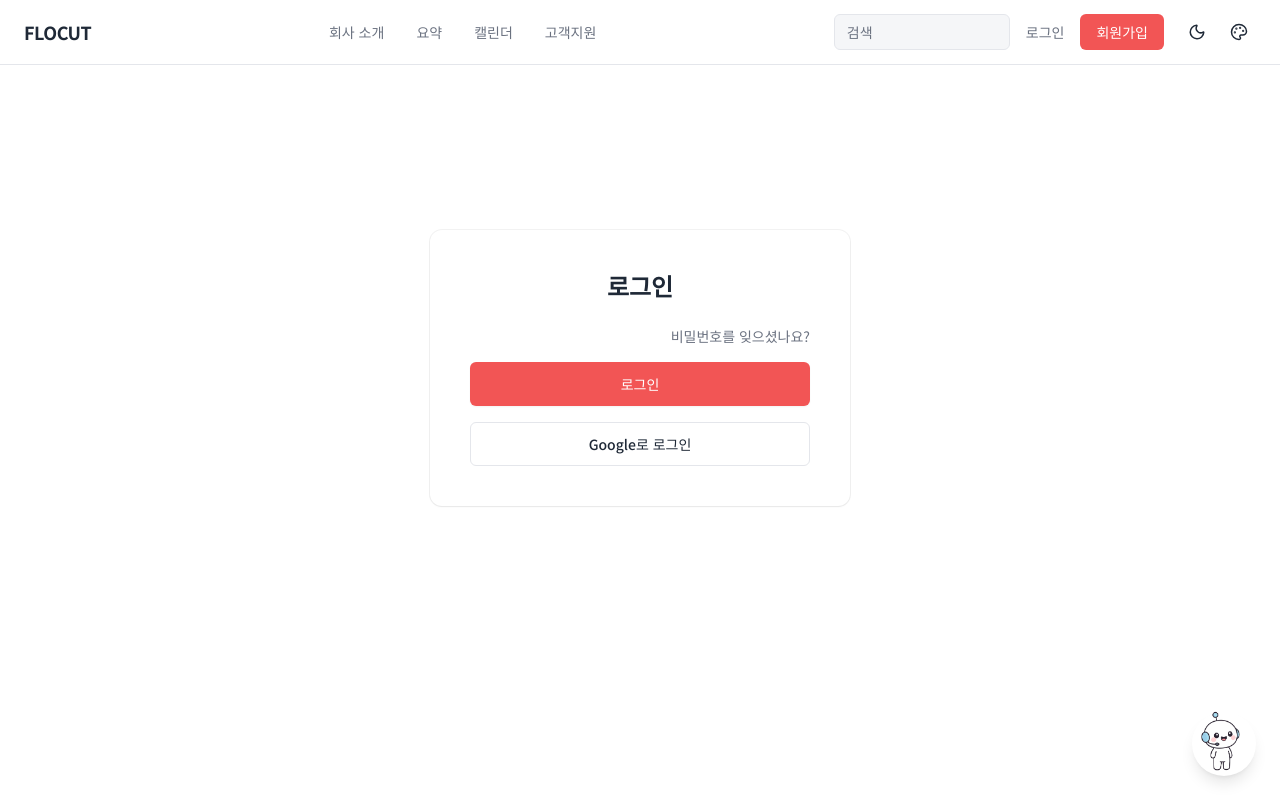
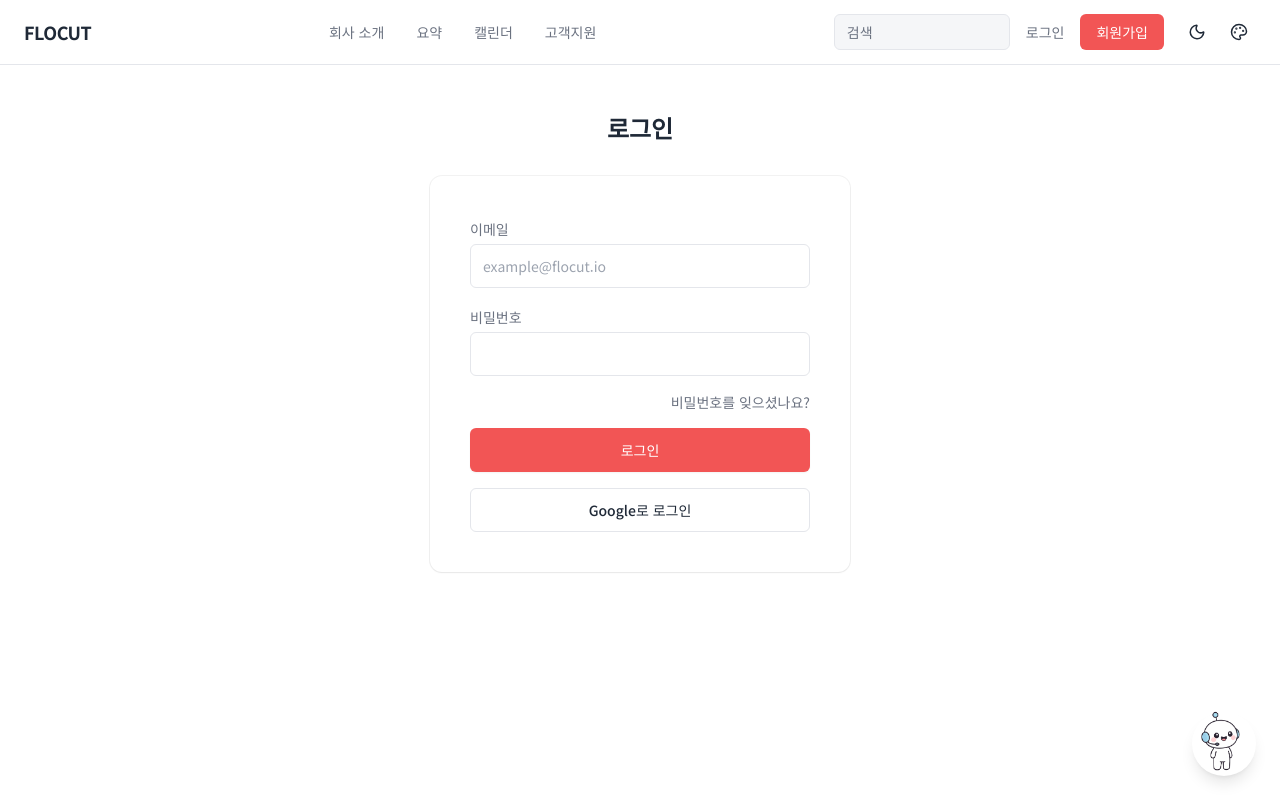
Before and after one commit to sr0116/flocut_front, a Next.js app: page /login in a window 1280 px wide. Shown: the top 800 px of the page. Built offline with nearby package versions, Linux system fonts and the light colour scheme; no server answers.

Commit message:
공용 컴포넌트 제작중

```diff
--- a/src/app/components/ui/Input.tsx
+++ b/src/app/components/ui/Input.tsx
@@ -11,12 +11,61 @@ type InputProps = {
 } & React.InputHTMLAttributes<HTMLInputElement>;
 
 export default function Input({
-  label,
-  error,
-  ...props}: InputProps) {
+                                label,
+                                error,
+                                ...props
+                              }: InputProps) {
   return (
     <div className="space-y-1">
-    {/*  label 영역*/}
+      {/*  label 영역*/}
+      {label && (
+        <label className="
+          text-sm
+          text-text-muted-light
+          dark:text-text-muted-dark
+          ">
+          {label}
+        </label>
+      )}
+      {/*  input 영역 */}
+      <input
+        {...props}
+        className={`
+        w-full h-11
+        rounded-md
+        // 배경색
+        bg-white
+        dark:bg-background-dark
+        // 테두리
+        border
+        border-border-light
+        dark:border-border-dark
+        // 내부 여백
+        px-3
+        text-sm
+
+        transition-colors
+        duration-150
+        ease-in-out
+
+        focus:outline-none
+        focus:ring-1
+        focus:ring-accent
+
+        // 비활성화 상태
+        disabled:opacity-50
+        disabled:cursor-not-allowed
+        // 에러
+        ${error ? "border-red-500" : ""}
+        `}
+      />
+
+      {/*  error 메세지*/}
+      {error && (
+        <p className="text-xs text-red-500">
+          {error}
+        </p>
+      )}
     </div>
   )
 }
--- a/src/app/login/page.tsx
+++ b/src/app/login/page.tsx
@@ -5,29 +5,52 @@
 import Button from "@/app/components/ui/Button";
 import Input from "@/app/components/ui/Input";
 import Card from "@/app/components/ui/Card";
+import {useState} from "react";
 
 export default function LoginPage() {
+
+  // ===== 입력값 상태 =====
+  const [email, setEmail] = useState("");
+  const [password, setPassword] = useState("");
+
+  // ===== 에러 상태 =====
+  const [emailError, setEmailError] = useState<string | undefined>();
+  const [passwordError, setPasswordError] = useState<string | undefined>();
+
   return (
     <div
       className="
     min-h-[calc(100vh-64px)]
     bg-background-light dark:bg-background-dark
-    flex items-center justify-center
+    flex items-start justify-center
     px-4
+    pt-28
   "
     >
-
-    <div className="w-full max-w-[420px]">
+      <div className="w-full max-w-[420px]">
+        <h1 className="text-2xl font-semibold text-center mb-8">
+          로그인
+        </h1>
         <Card className="p-8 sm:p-10">
-          {/* 타이틀 */}
-          <h1 className="text-2xl font-semibold text-center mb-6">
-            로그인
-          </h1>
 
           {/* 폼 */}
           <div className="space-y-4">
-            <Input label="이메일" />
-            <Input label="비밀번호" type="password" />
+            <Input
+              label="이메일"
+              placeholder="example@flocut.io"
+              value={email}
+              onChange={(e) => setEmail(e.target.value)}
+              error={emailError}
+            />
+
+            <Input
+              label="비밀번호"
+              type="password"
+              value={password}
+              onChange={(e) => setPassword(e.target.value)}
+              error={passwordError}
+            />
+
 
             <div className="text-right text-sm">
               <a
```
